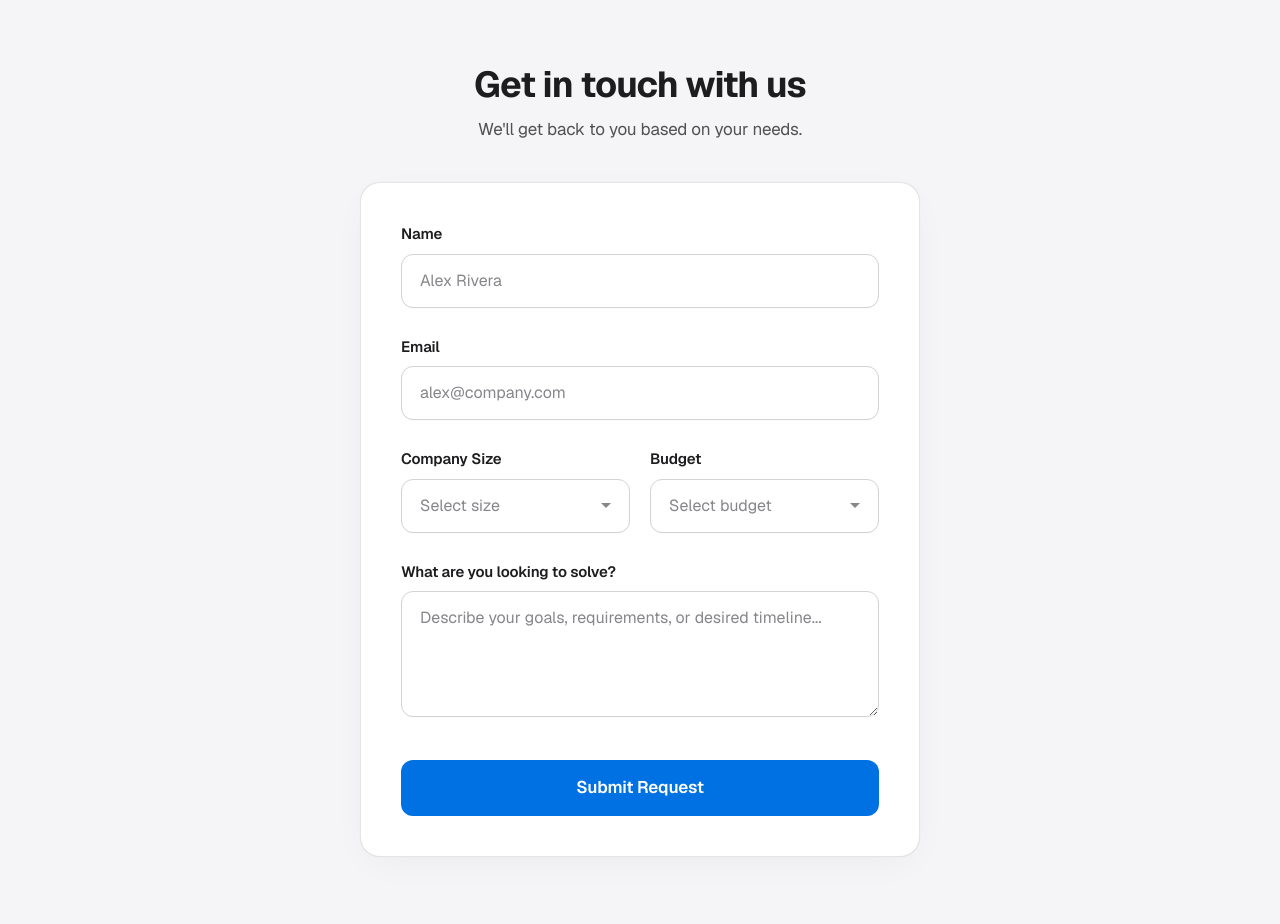
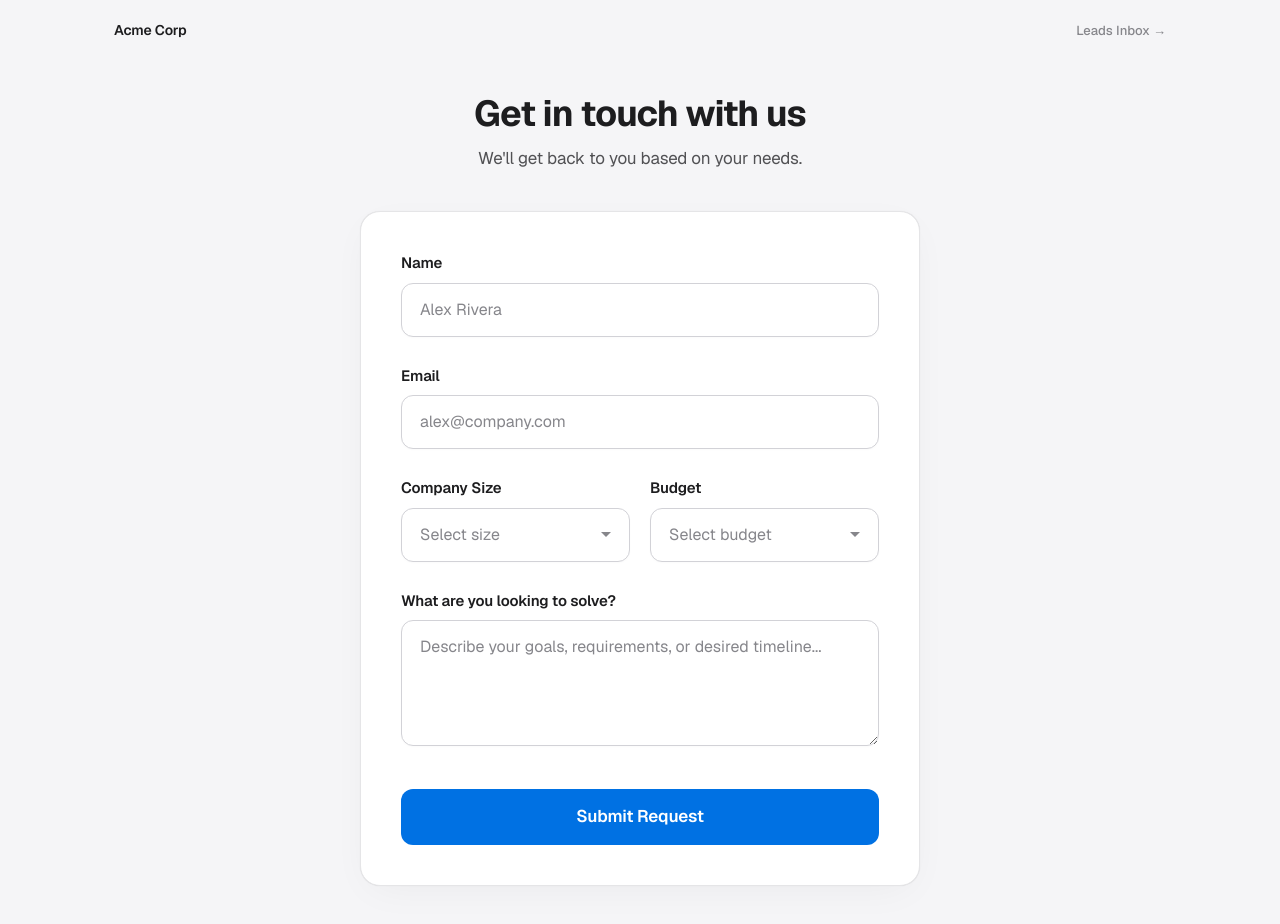
Before and after one commit to jaiyandhas/lead-router, a Next.js app: page / in a window 1280 px wide. Shown: the top 924 px of the page. Built offline with nearby package versions, Linux system fonts and the light colour scheme.

Commit message:
style: add subtle top navigation header with inbox link

```diff
--- a/src/app/page.tsx
+++ b/src/app/page.tsx
@@ -1,16 +1,53 @@
 import LeadForm from '@/components/LeadForm/LeadForm'
+import Link from 'next/link'
 
 export default function HomePage() {
   return (
+    <div style={{ minHeight: '100vh', background: '#f5f5f7', display: 'flex', flexDirection: 'column' }}>
+      {/* Subtle Top Navigation */}
+      <header
+        style={{
+          width: '100%',
+          maxWidth: 1100,
+          margin: '0 auto',
+          padding: '1.25rem 1.5rem',
+          display: 'flex',
+          alignItems: 'center',
+          justifyContent: 'space-between',
+        }}
+      >
+        <span
+          style={{
+            fontSize: '0.875rem',
+            fontWeight: 600,
+            color: '#1d1d1f',
+            letterSpacing: '-0.01em',
+          }}
+        >
+          Acme Corp
+        </span>
+        <Link
+          href="/leads"
+          style={{
+            fontSize: '0.8125rem',
+            fontWeight: 500,
+            color: '#86868b',
+            textDecoration: 'none',
+          }}
+        >
+          Leads Inbox →
+        </Link>
+      </header>
+
+      {/* Main Form Content */}
       <main
         style={{
-        minHeight: '100vh',
+          flex: 1,
           display: 'flex',
           flexDirection: 'column',
           alignItems: 'center',
           justifyContent: 'center',
-        padding: '4rem 1.5rem',
-        background: '#f5f5f7',
+          padding: '2rem 1.5rem 4rem',
         }}
       >
         <div style={{ width: '100%', maxWidth: 560 }}>
@@ -28,5 +65,6 @@ export default function HomePage() {
           </div>
         </div>
       </main>
+    </div>
   )
 }
```
Lines whose indentation alone changed are shown as unchanged.
